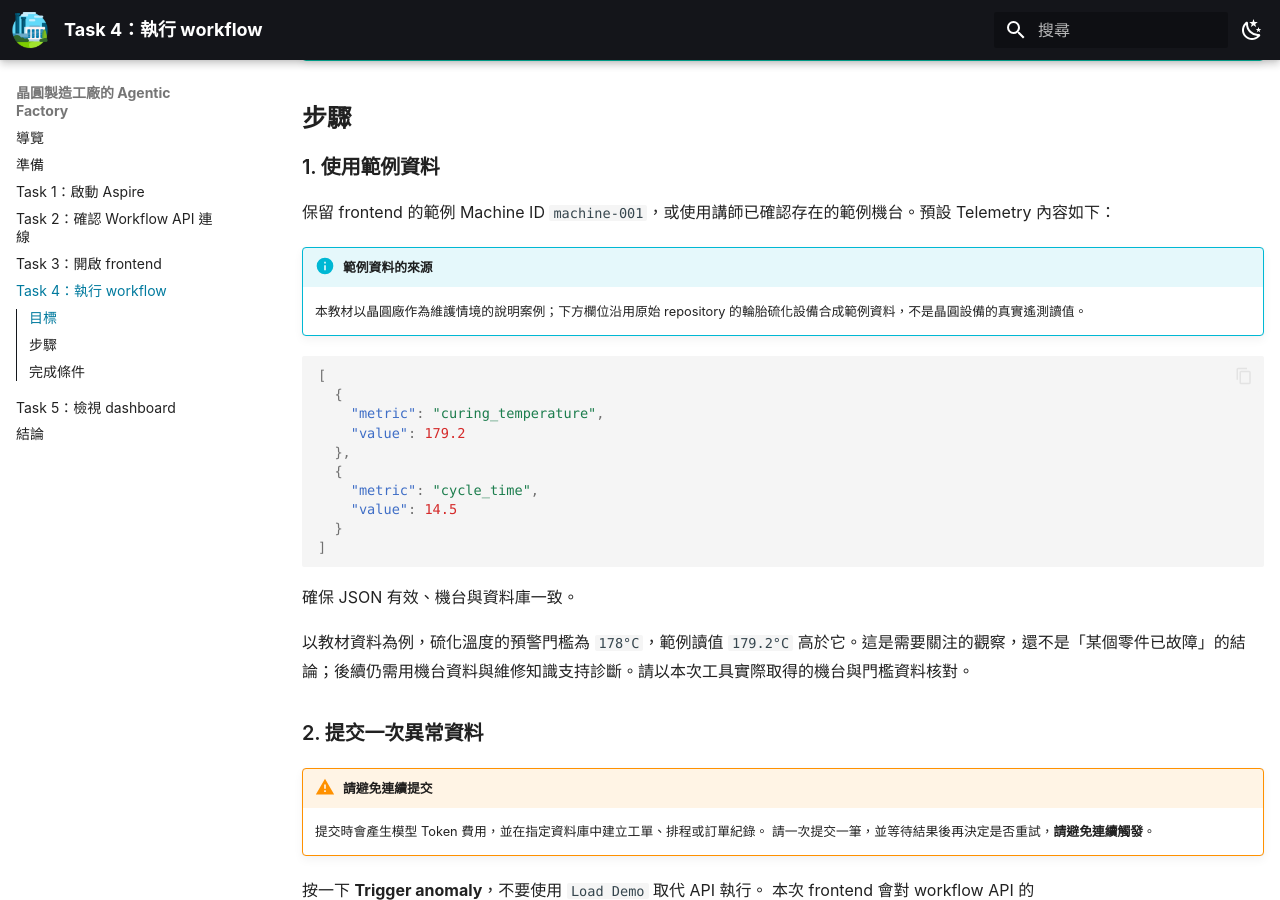
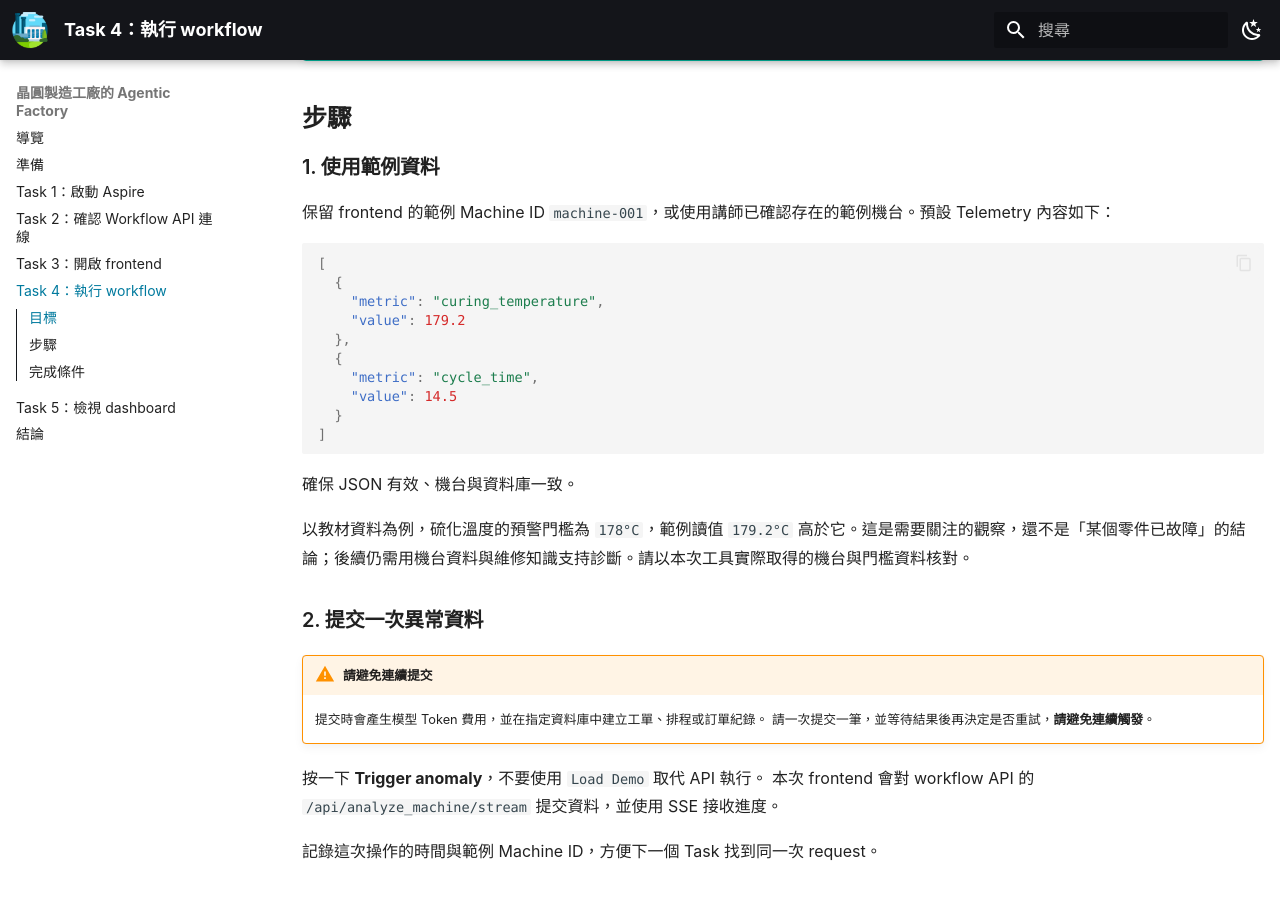
Before and after one commit to ownway22/workshop-agentic-factory-pages, an MkDocs documentation site: the page built from docs/tasks/task-4-run-workflow.md, in a window 1280 px wide and 900 px high, scrolled down 319 px. Built offline with MkDocs 1.6.1 and Material for MkDocs 9.7.7, drawn with Linux system fonts in a browser that asks for light colours.

Commit message:
Sync latest workshop page edits
Co-authored-by: Copilot <223556219+Copilot@users.noreply.github.com>

````diff
--- a/docs/tasks/task-4-run-workflow.md
+++ b/docs/tasks/task-4-run-workflow.md
@@ -13,9 +13,6 @@
 ### 1. 使用範例資料
 
 保留 frontend 的範例 Machine ID `machine-001`，或使用講師已確認存在的範例機台。預設 Telemetry 內容如下：
-
-!!! info "範例資料的來源"
-    本教材以晶圓廠作為維護情境的說明案例；下方欄位沿用原始 repository 的輪胎硫化設備合成範例資料，不是晶圓設備的真實遙測讀值。
 
 ```json
 [
````
Also changed, not shown: docs/index.md (+0 -2 lines).
